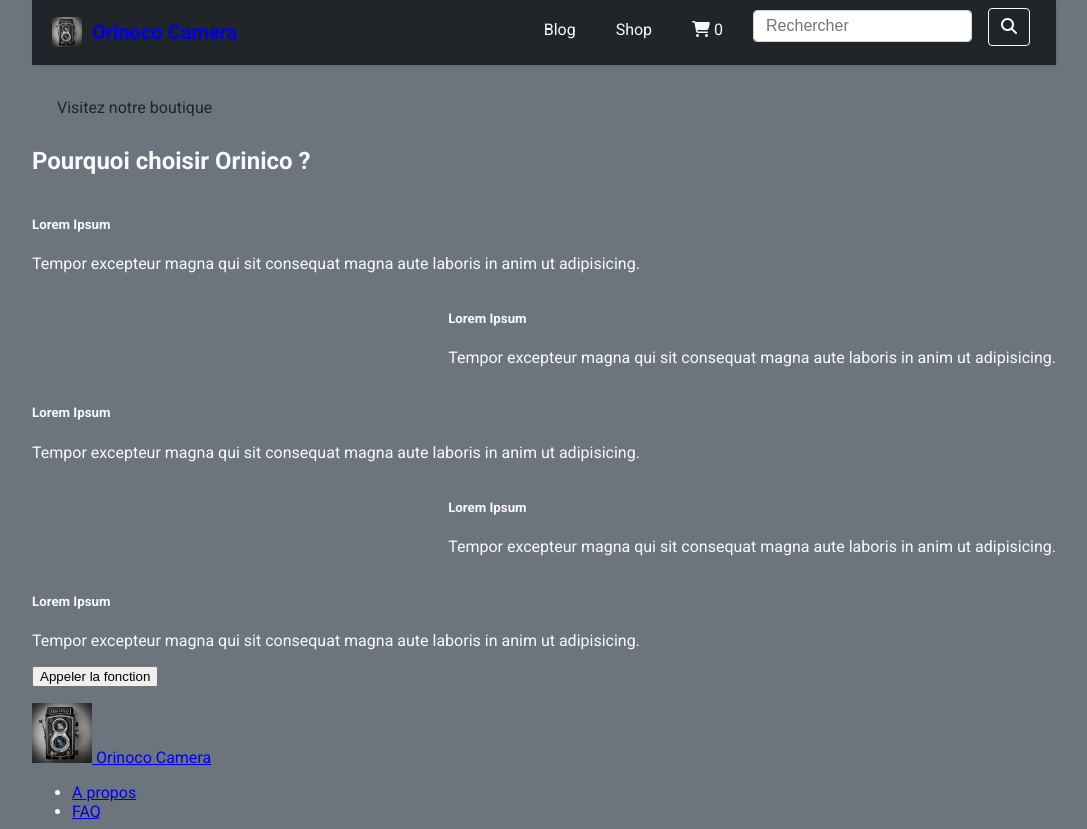
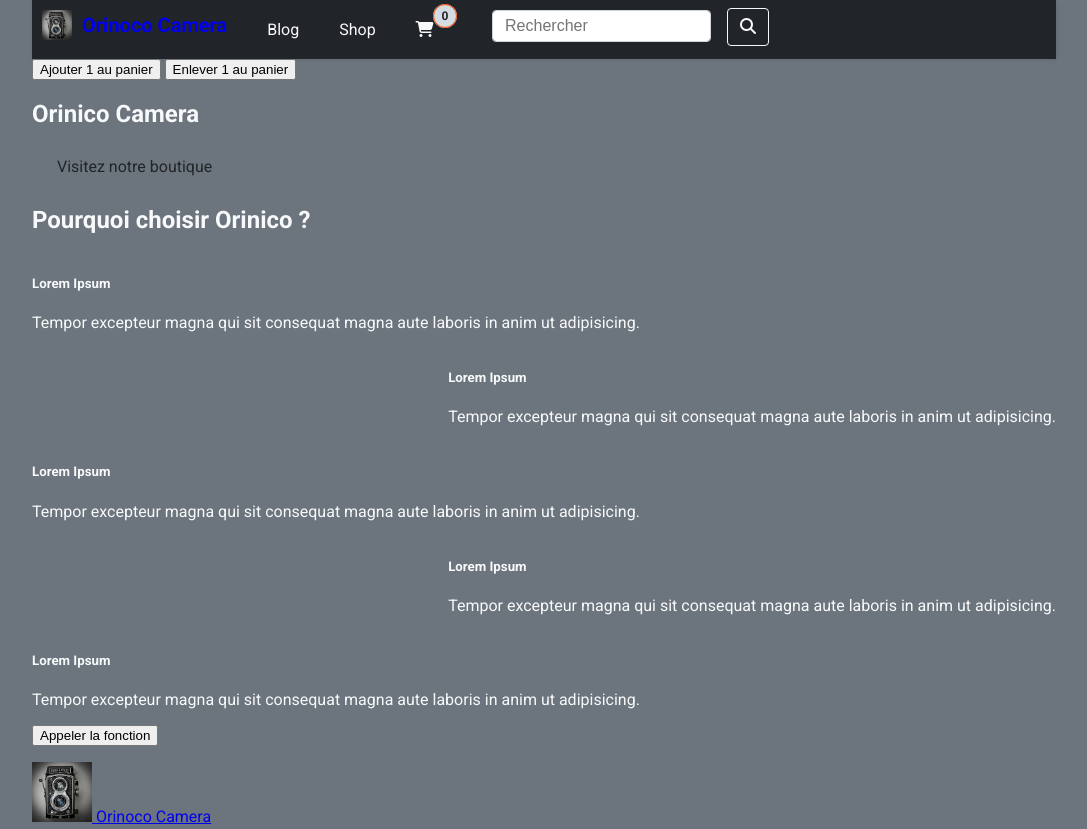
Before and after one commit to romainmontagnon/OC_RomainMontagnon_5_18012021, a website: page index.html in a window 1280 px wide. Shown: the top 829 px of the page, without its empty margins (96-1183 px from the left). Drawn offline with Linux system fonts and the light colour scheme.

Commit message:
navbar debut section pannier, pas en corere de dropdown menue

```diff
--- a/index.html
+++ b/index.html
@@ -65,6 +65,7 @@
                 </nav>
             </header> -->
             <header class="header">
+                <div>
                 <div class="logo">
                     <a href="index.html" class="">
                         <div>
@@ -80,17 +81,18 @@
                     <li><a href="#">Shop</a></li>
                     <li>
                         <a href="#">
-                            <i class="fas fa-shopping-cart" aria-label="Panier"></i>
-                            <span class="position-absolute top-0 start-100 translate-middle badge rounded-pill bg-secondary" id="numberOfCartItems"> 0</span>
+                            <i class="fas fa-shopping-cart cart" aria-label="Panier"></i>
+                            <span class="cart-number" id="numberOfCartItems"> 0</span>
                         </a>
                     </li>
                     <li>
-                        <form class="form-flex">
+                        <form>
                             <input class="form-control me-2" type="search" placeholder="Rechercher" aria-label="Recherche">
                             <button class="btn btn-outline-light" type="submit"><i class="fas fa-search"></i></button>
                         </form>
                     </li>
                 </ul>
+                </div>
             </header>
             <section>
                 <input type="submit" value="Ajouter 1 au panier" id="cart-plus-one">
--- a/stylesheet/style.scss
+++ b/stylesheet/style.scss
@@ -32,7 +32,9 @@ $py-auto : auto 0;
 
 
 //Size
+$Px5ToRem : 0.313rem;
 $Px10ToRem : 0.625rem;
+$Px15ToRem : 0.938rem;
 $Px20ToRem : 1.25rem;
 $Px30ToRem : 1.875rem;
 $Px1ToRem : 0.063rem;
@@ -55,31 +57,23 @@ main, header{
 }
 
 @media (min-width: $desktop){
-    main, header{
+    main{
         width: $w-80;
-    }
-    main{
         margin: $mx-auto;
     }
 }
 
 //Début de Navbar
-.cart{
-    display: block;
-    padding: $Px20ToRem;
-    border : $Px1ToRem solid $bg-secondary-lighter;
-    &:hover{
-        background-color: $bg-secondary-lighter;
-}
-}
 
 .header{
     background-color: $bg-dark;
     color: $bg-light;
     box-shadow: $Px1ToRem $Px1ToRem 0.25rem 0 rgba(0, 0, 0, .1);
-    position: fixed;
-    //width: $w-80;
-    z-index: 3;
+    //position: fixed;
+    //z-index: 3;
+    display: flex;
+    flex-direction: column;
+    justify-content: space-around;
     a{
         text-decoration: none;
     }
@@ -89,12 +83,12 @@ main, header{
         list-style: none;
         overflow: hidden;
         background-color: $bg-dark;
+        font-size: 1rem;
     }
     .menu a,
     .menu .btn-cart{
         display: block;
         padding: $Px20ToRem;
-        //border : 1px solid $bg-secondary-lighter;
         &:hover{
             background-color: $bg-secondary-lighter;
         }
@@ -104,7 +98,7 @@ main, header{
         color: $bg-light;
         display: block;
         font-size: 2rem;
-        padding: $Px10ToRem $Px20ToRem;
+        padding: $Px10ToRem $Px10ToRem;
         a{
             display: inline-block;
             &:visited,
@@ -119,7 +113,7 @@ main, header{
                 align-items: center;
                 h1{
                     font-size: $Px20ToRem;
-                    margin: $Px10ToRem;
+                    margin: 0px $Px10ToRem;
                 }
                 img{
                     width: $Px30ToRem;
@@ -200,7 +194,6 @@ main, header{
         }
         .menu{
             clear: none;
-            float: right;
             max-height:none;
         }
         .menu-icon{
@@ -209,6 +202,22 @@ main, header{
         ul a{
             border : none;
         }
+    }
+}
+
+.cart{
+    font-size: 1rem;
+    &-number{
+        font-size: 0.75rem;
+        position: relative;
+        top: -$Px15ToRem;
+        left: -$Px5ToRem;
+        border-radius: 50rem;
+        background-color: $bg-secondary-lighter;
+        border: solid orangered $Px1ToRem;
+        padding: 0.35em 0.65em;
+        color: $text-dark;
+        font-weight: 700;
     }
 }
 
```
Also changed, not shown: stylesheet/style.css, 1 other file.
